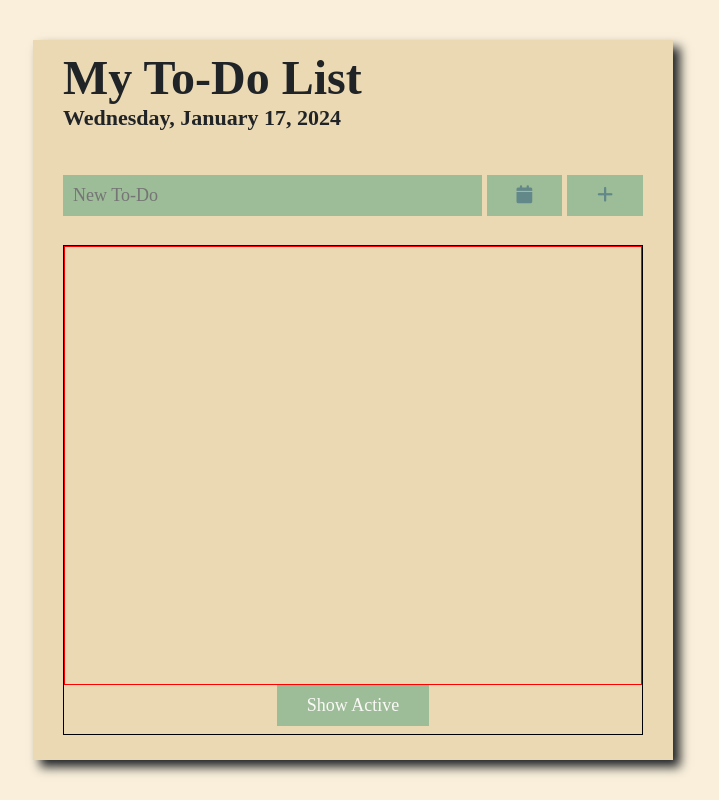
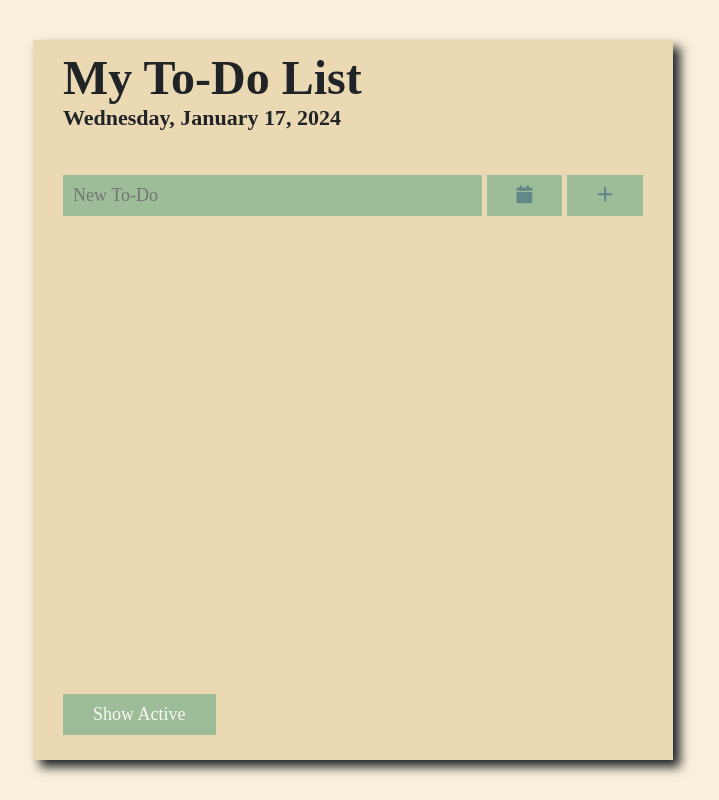
Before and after one commit to NaspoDev/To-Do, a React (Vite) app in the folder client/: page / in a window 1280 px wide. Shown: the whole page, without its empty margins (287-1006 px from the left). Built offline with nearby package versions, Linux system fonts and the light colour scheme; a web font is replaced by a local one.

Commit message:
Task completed work started. Frontend display aspects finished. Working on updating things server-side.

```diff
--- a/client/src/App.scss
+++ b/client/src/App.scss
@@ -114,14 +114,10 @@
 
     margin-top: 20px;
 
-    border: 1px solid black;
-
     .list-content {
       width: 100%;
       height: 90%;
       overflow-y: auto;
-
-      border: 1px solid red;
 
       &::-webkit-scrollbar {
         width: 10px;
@@ -202,5 +198,14 @@
         }
       }
     }
+
+    .toggle-list-state-button-container {
+      width: 100%;
+      height: 10%;
+      display: flex;
+      flex-direction: row;
+      align-items: flex-end;
+      justify-content: flex-start;
+    }
   }
 }
--- a/client/src/components/Task.jsx
+++ b/client/src/components/Task.jsx
@@ -2,10 +2,20 @@
 
 import { months } from "../utility/dates";
 
-function Task({ description, dueDate, index, deleteTaskHandler }) {
+function Task({
+  description,
+  dueDate,
+  index,
+  deleteTaskHandler,
+  updateTaskHandler,
+}) {
   return (
     <li className="Task">
-      <input type="checkbox" className="task-checkbox" />
+      <input
+        type="checkbox"
+        className="task-checkbox"
+        onChange={handleCheckboxClick}
+      />
 
       <div className="task-content-container">
         <input
@@ -40,7 +50,17 @@ function Task({ description, dueDate, index, deleteTaskHandler }) {
       return;
     }
 
-    // TODO: Update the task description in the database.
+    // Update the task client-side and server-side.
+    updateTaskHandler(index, event.currentTarget.value, dueDate, false);
+  }
+
+  // When the checkbox is clicked, update the task's completed status.
+  function handleCheckboxClick(event) {
+    if (event.currentTarget.checked) {
+      updateTaskHandler(index, description, dueDate, true);
+    } else {
+      updateTaskHandler(index, description, dueDate, false);
+    }
   }
 
   // When the delete button for a task is clicked, delete the task.
--- a/client/src/components/ToDoContainer.jsx
+++ b/client/src/components/ToDoContainer.jsx
@@ -40,6 +40,33 @@ function ToDoContainer() {
       .catch((error) => console.log(`Error deleting task: ${error}`));
   }
 
+  // Lifting state up function to update a task. Passed down to the Task component.
+  // Updates the task client-side and server-side.
+  function updateTask(taskIndex, description, dueDate, completed) {
+    // Update the task client-side.
+    let newTasks = [...tasks];
+    newTasks[taskIndex].description = description;
+    newTasks[taskIndex].dueDate = dueDate;
+    newTasks[taskIndex].completed = completed;
+    setTasks(newTasks);
+
+    // Update the task server-side.
+    fetch(`${apiURL}/tasks/${newTasks[taskIndex].uuid}`, {
+      method: "PUT",
+      headers: {
+        "Content-Type": "application/json",
+      },
+      body: JSON.stringify({
+        description: description,
+        dueDate: dueDate,
+        completed: completed,
+      }),
+    })
+      .then((response) => response.json())
+      .then(() => console.log("Task updated successfully."))
+      .catch((error) => console.log(`Error updating task: ${error}`));
+  }
+
   // Restore the user's tasks from the database.
   function restoreTasks() {
     const userId = localStorage.getItem(localStorageUserKey);
@@ -58,8 +85,8 @@ function ToDoContainer() {
         let restoredTasks = data.map((task) => {
           let newTask = new Task(task.description, task.due_date, task.uuid);
 
-          if (task.completed === 1) {
-            newTask.setCompleted();
+          if (task.completed) {
+            newTask.completed = true;
           }
 
           return newTask;
@@ -85,7 +112,11 @@ function ToDoContainer() {
         <h2 className="date-subheading">{fullDateFormatted}</h2>
       </div>
       <ToDoForm addTask={addTask} localStorageUserKey={localStorageUserKey} />
-      <ToDoList tasks={tasks} deleteTaskHandler={deleteTask} />
+      <ToDoList
+        tasks={tasks}
+        deleteTaskHandler={deleteTask}
+        updateTaskHandler={updateTask}
+      />
     </div>
   );
 }
--- a/client/src/components/ToDoList.jsx
+++ b/client/src/components/ToDoList.jsx
@@ -3,7 +3,7 @@
 import Task from "./Task";
 import { useState } from "react";
 
-function ToDoList({ tasks, deleteTaskHandler }) {
+function ToDoList({ tasks, deleteTaskHandler, updateTaskHandler }) {
   // List state to display. 0 = active tasks (incomplete tasks), 1 = completed tasks
   const [listState, setListState] = useState(0);
 
@@ -26,21 +26,24 @@ function ToDoList({ tasks, deleteTaskHandler }) {
                 dueDate={task.dueDate}
                 index={index}
                 deleteTaskHandler={deleteTaskHandler}
+                updateTaskHandler={updateTaskHandler}
               />
             );
           })}
         </ul>
       </div>
 
-      <button className="toggle-list-state-button" onClick={toggleListState}>
-        {listState ? "Show Completed" : "Show Active"}
-      </button>
+      <div className="toggle-list-state-button-container">
+        <button className="toggle-list-state-button" onClick={toggleListState}>
+          {listState ? "Show Completed" : "Show Active"}
+        </button>
+      </div>
     </div>
   );
 
   // Toggle the list state between active and completed.
   function toggleListState() {
-    setListState(listState === 0 ? 1 : 0);
+    setListState(listState ? 0 : 1);
   }
 }
 
--- a/client/src/css/App.css
+++ b/client/src/css/App.css
@@ -172,13 +172,11 @@ input[type=checkbox] {
   align-items: center;
   justify-content: flex-start;
   margin-top: 20px;
-  border: 1px solid black;
 }
 .ToDoContainer .ToDoList .list-content {
   width: 100%;
   height: 90%;
   overflow-y: auto;
-  border: 1px solid red;
 }
 .ToDoContainer .ToDoList .list-content::-webkit-scrollbar {
   width: 10px;
@@ -243,3 +241,11 @@ input[type=checkbox] {
 .ToDoContainer .ToDoList .list-content .Task .delete-task-button-container button:hover .icon.fa-trash {
   color: #ffcccc;
 }
+.ToDoContainer .ToDoList .toggle-list-state-button-container {
+  width: 100%;
+  height: 10%;
+  display: flex;
+  flex-direction: row;
+  align-items: flex-end;
+  justify-content: flex-start;
+}
--- a/client/src/utility/Task.js
+++ b/client/src/utility/Task.js
@@ -8,22 +8,6 @@ class Task {
 
     this.completed = false;
   }
-
-  setDescription(description) {
-    this.description = description;
-  }
-
-  setDueDate(dueDate) {
-    this.dueDate = dueDate;
-  }
-
-  setCompleted() {
-    this.completed = true;
-  }
-
-  setIncomplete() {
-    this.completed = false;
-  }
 }
 
 export default Task;
```
Also changed, not shown: 1 other file (tests, documents, lock files or other folders).
